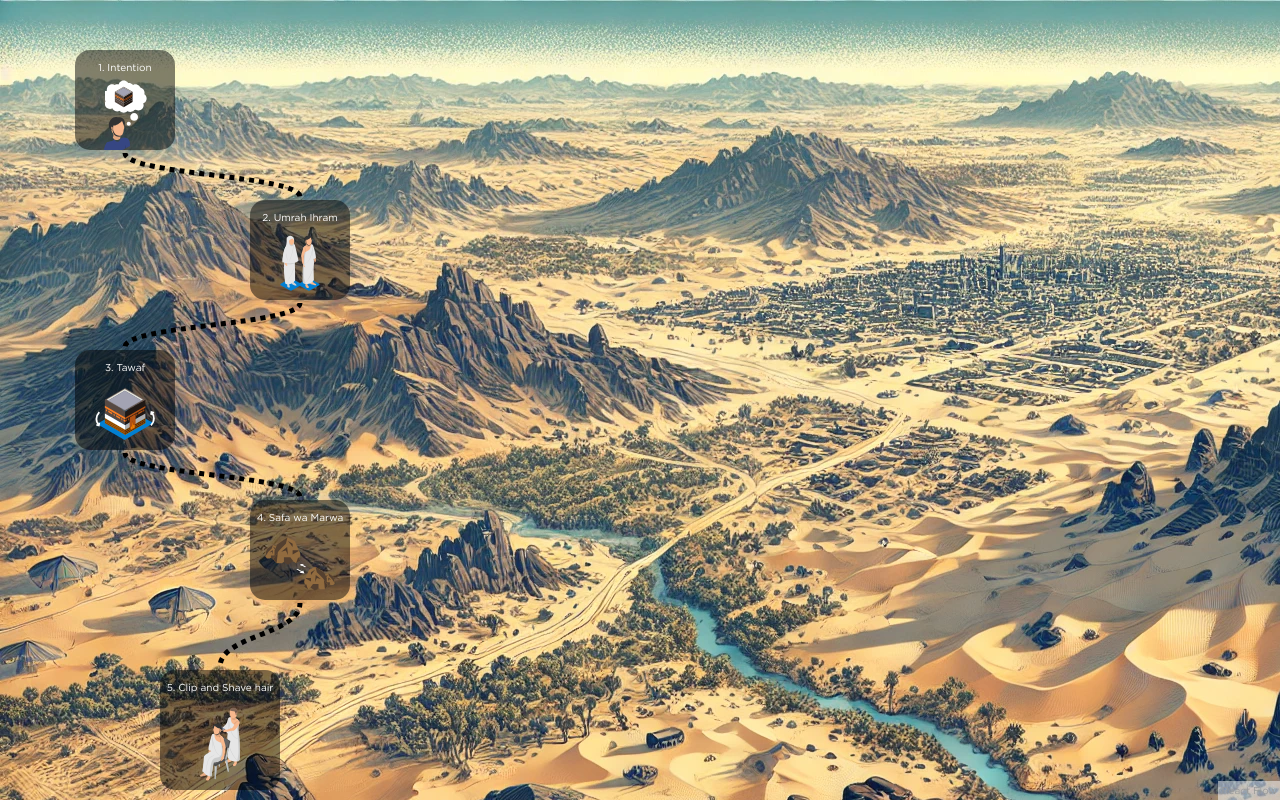
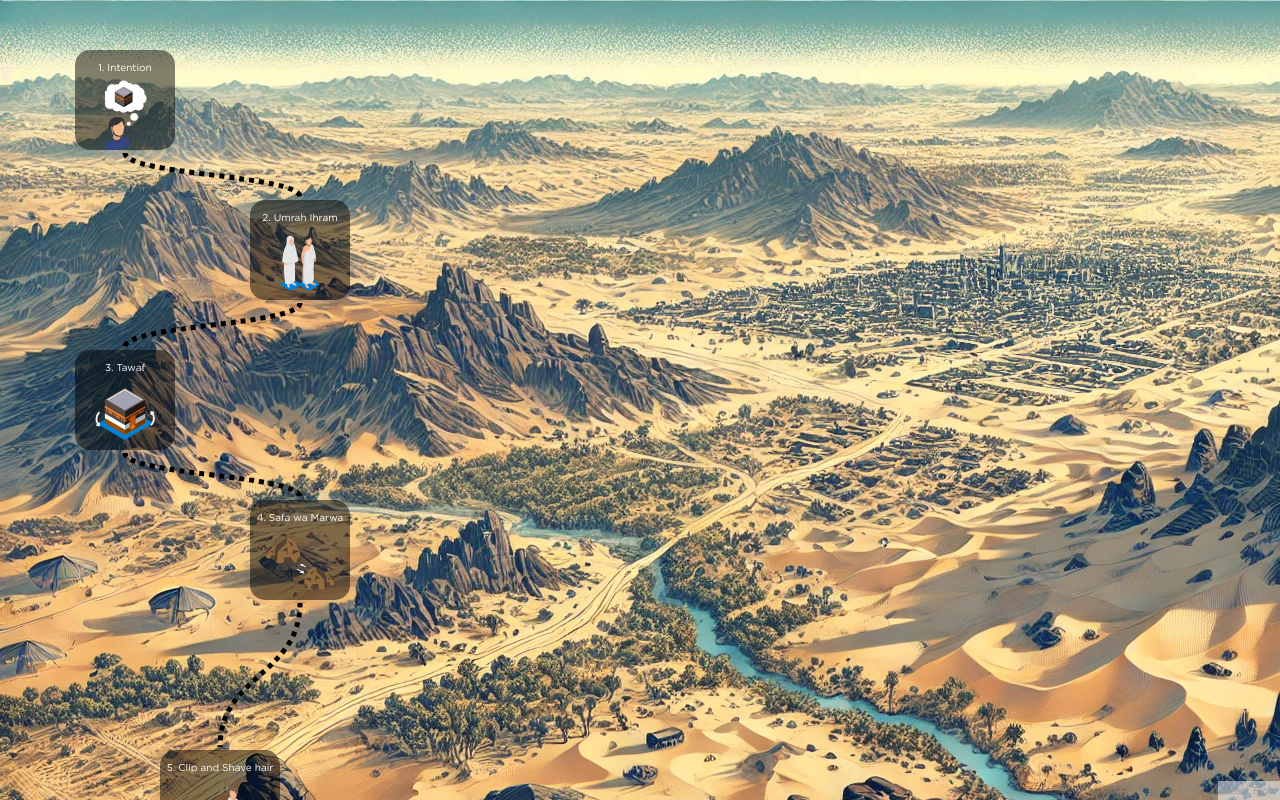
Before and after one commit to yersultan-ibn/hajj-jannah, a Next.js app: page /umra in a window 1280 px wide. Built offline with nearby package versions, Linux system fonts and the light colour scheme; no server answers.

Commit message:
fix: popover styles

```diff
--- a/src/modules/umra/CustomNode.tsx
+++ b/src/modules/umra/CustomNode.tsx
@@ -67,8 +67,9 @@ export const CustomNode = (props: Props) => {
     >
       <Popover
         initialFocusRef={initialFocusRef}
-        placement="bottom"
+        placement="auto"
         closeOnBlur={false}
+        trigger="hover"
       >
         {/* <NodeToolbar isVisible>
         Toolbar
--- a/src/modules/umra/UmraContent.tsx
+++ b/src/modules/umra/UmraContent.tsx
@@ -71,7 +71,7 @@ const initialNodes = [
   },
   {
     id: "5",
-    position: { x: 160, y: 670 },
+    position: { x: 160, y: 750 },
     data: {
       label: "5. Clip and Shave hair",
       width: 120,
```
